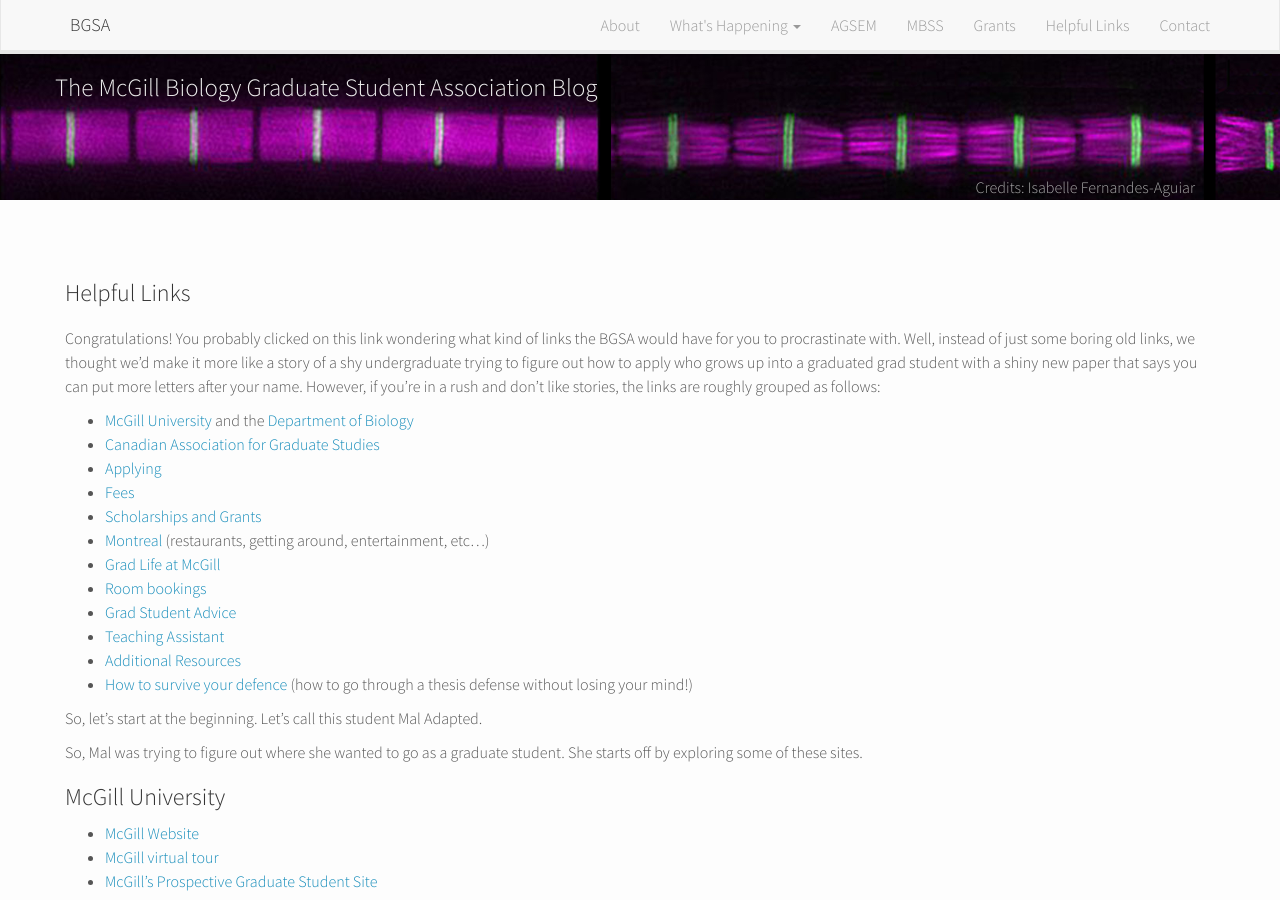
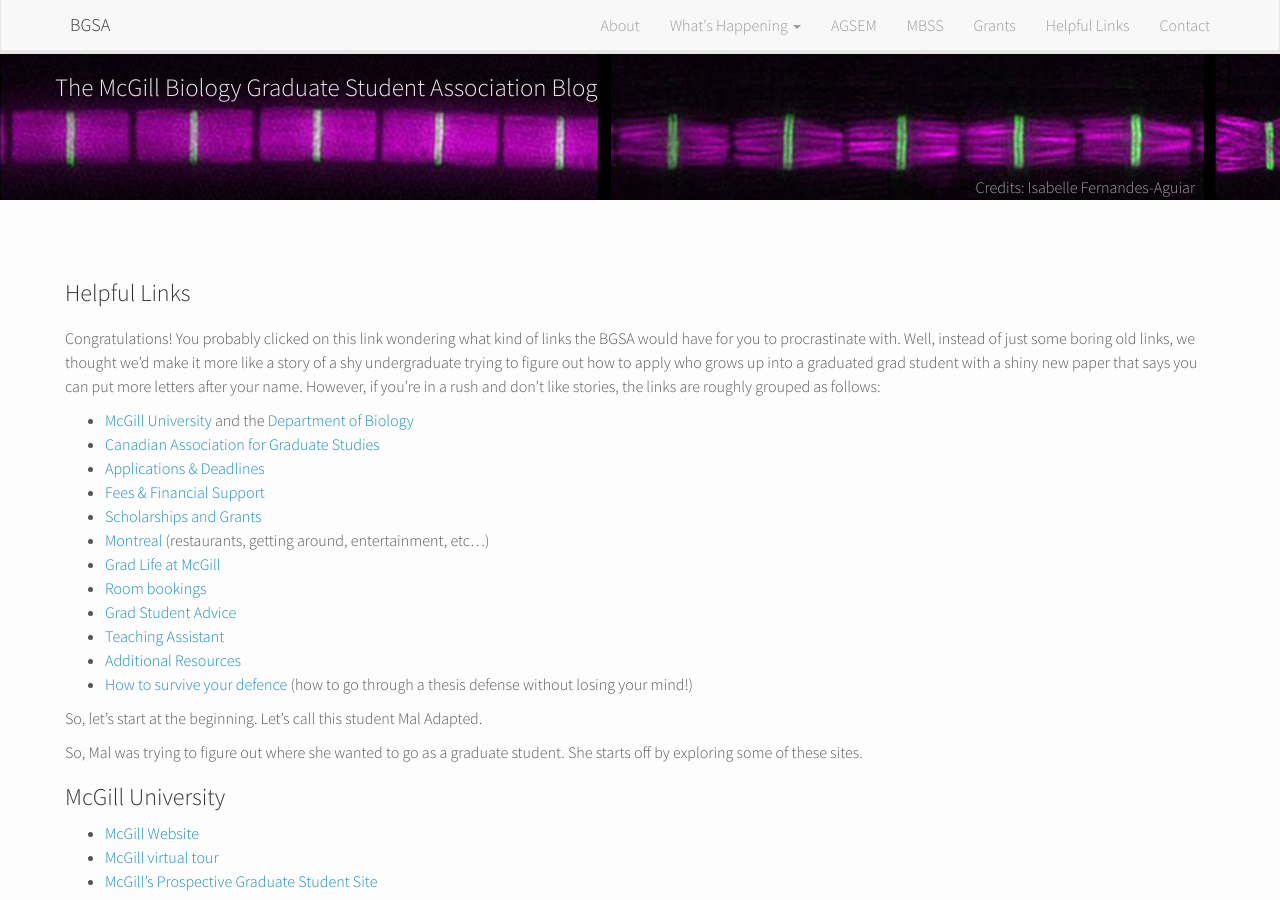
Before and after one commit to McGillBGSA/McGillBGSA.github.io, a Jekyll site: the page built from helpful_links.md, in a window 1280 px wide and 900 px high. Built offline with Jekyll 4.4.1, drawn with Linux system fonts in a browser that asks for light colours; nearby versions of some CDN libraries.

Commit message:
Updated helpful_links.md

```diff
--- a/helpful_links.md
+++ b/helpful_links.md
@@ -10,9 +10,9 @@ Congratulations! You probably clicked on this link wondering what kind of links
 
 * [McGill University](https://www.mcgill.ca) and the [Department of Biology](http://biology.mcgill.ca)
 * [Canadian Association for Graduate Studies](http://www.cags.ca)
-* [Applying](#applications)
-* [Fees](#fees)
-* [Scholarships and Grants](#scholarships)
+* [Applications & Deadlines](http://biology.mcgill.ca/grad/grad_gen_applications.html)
+* [Fees & Financial Support](http://biology.mcgill.ca/grad/grad_gen_fees&support.html)
+* [Scholarships and Grants](http://biology.mcgill.ca/grad/grad_gen_awards&scholarsh.html)
 * [Montreal](#montreal) (restaurants, getting around, entertainment, etc...)
 * [Grad Life at McGill](#gradlife)
 * [Room bookings](#rooms)
```
